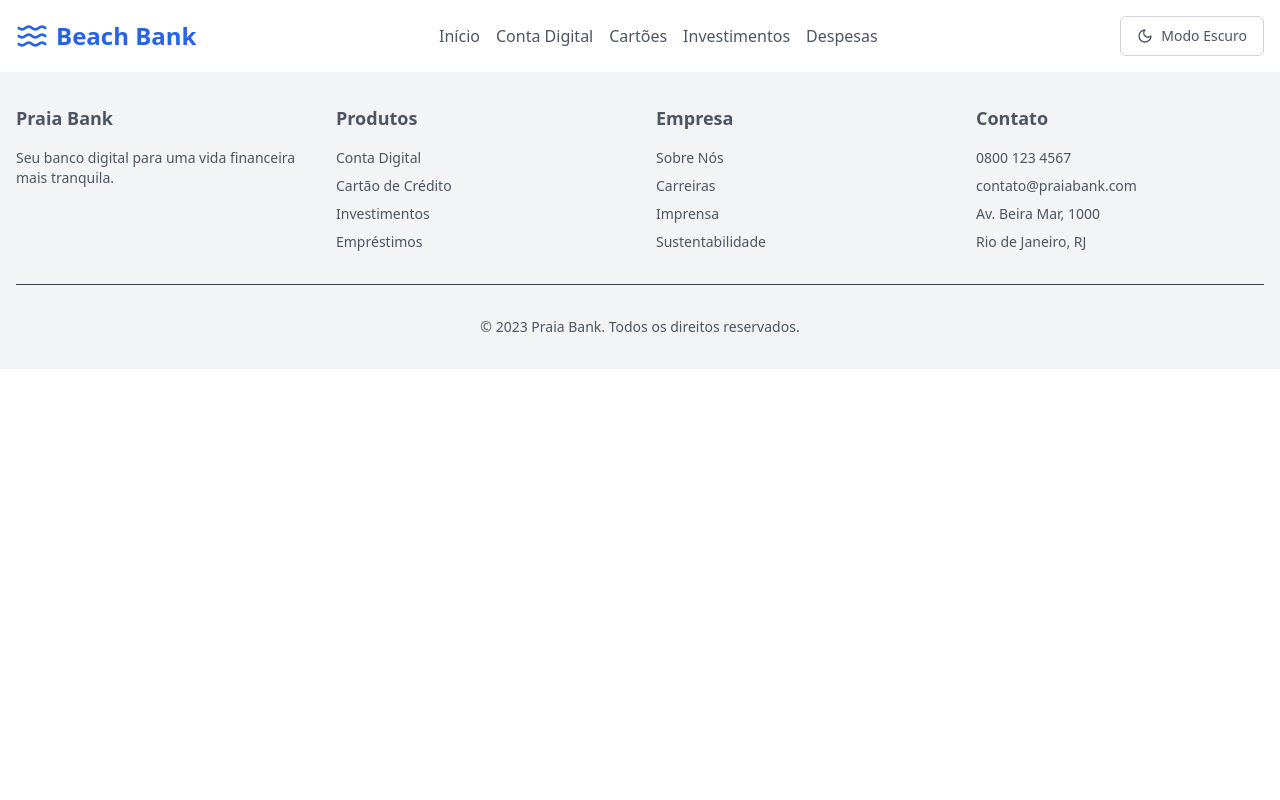
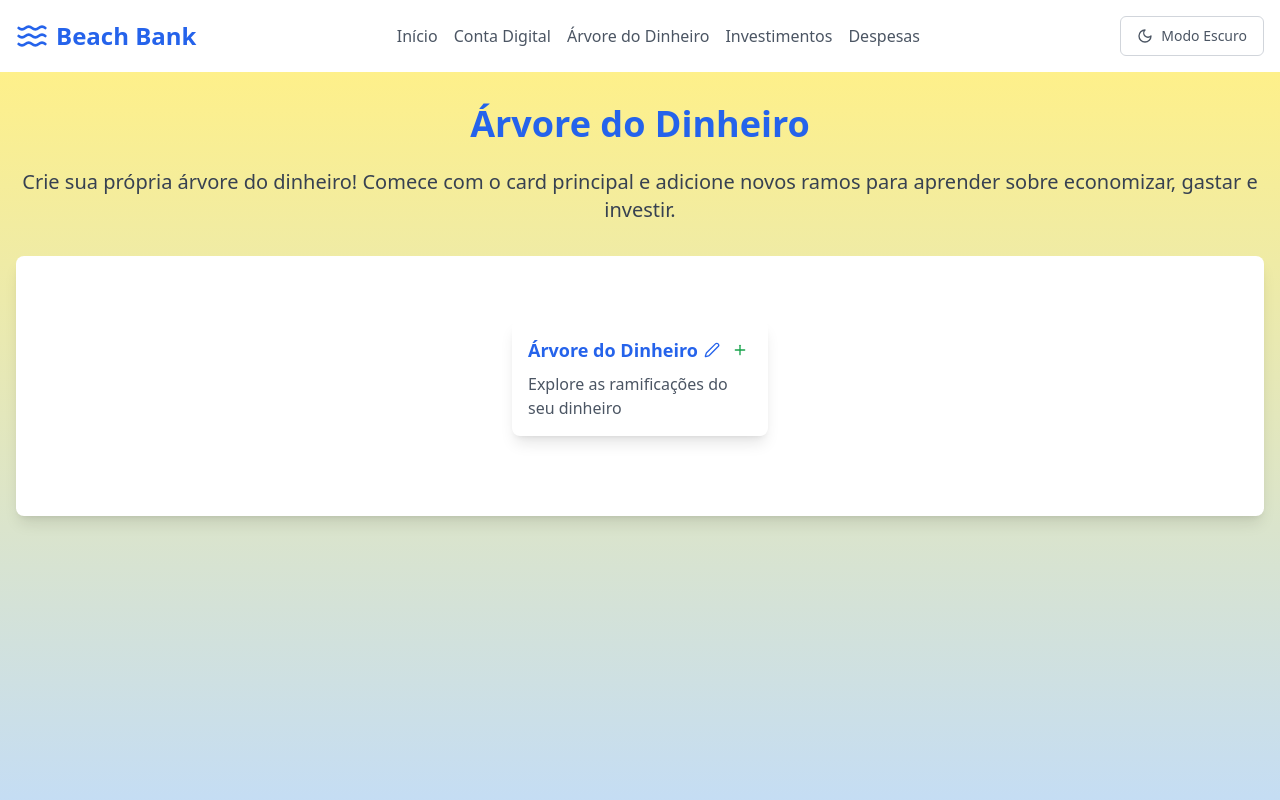
Before and after one commit to igreis/beachBank, a React (Vite) app: page /beachBank/arvore in a window 1280 px wide. Shown: the top 800 px of the page. Built offline with nearby package versions, Linux system fonts and the light colour scheme.

Commit message:
arvore ok e steve trocado

```diff
--- /dev/null
+++ b/src/components/arvore/index.jsx
@@ -0,0 +1,215 @@
+'use client'
+
+import React, { useState } from 'react';
+import { Link } from 'react-router-dom';
+import { Plus, X, Edit2, ChevronUp, ChevronDown, Waves, ArrowLeft } from 'lucide-react';
+
+const initialTree = {
+  id: '1',
+  title: 'Árvore do Dinheiro',
+  description: 'Explore as ramificações do seu dinheiro',
+  children: []
+};
+
+const TreeCard = ({ node, onAddChild, onRemove, onUpdate, isRoot }) => {
+  const [isEditing, setIsEditing] = useState(false);
+  const [editTitle, setEditTitle] = useState(node.title);
+  const [editDescription, setEditDescription] = useState(node.description);
+  const [isExpanded, setIsExpanded] = useState(true);
+
+  const handleSave = () => {
+    onUpdate(node.id, {
+      ...node,
+      title: editTitle,
+      description: editDescription
+    });
+    setIsEditing(false);
+  };
+
+  const toggleExpand = () => {
+    setIsExpanded(!isExpanded);
+  };
+
+  return (
+    <div className="flex flex-col items-center">
+      <div className="w-64 bg-white dark:bg-gray-800 rounded-lg shadow-lg p-4 mb-4">
+        {isEditing ? (
+          <div className="space-y-2">
+            <input
+              type="text"
+              value={editTitle}
+              onChange={(e) => setEditTitle(e.target.value)}
+              className="w-full p-2 border rounded dark:bg-gray-700 dark:text-white"
+              placeholder="Título"
+            />
+            <textarea
+              value={editDescription}
+              onChange={(e) => setEditDescription(e.target.value)}
+              className="w-full p-2 border rounded dark:bg-gray-700 dark:text-white"
+              placeholder="Descrição"
+              rows="2"
+            />
+            <button
+              onClick={handleSave}
+              className="w-full bg-blue-500 text-white rounded p-2 hover:bg-blue-600 dark:bg-blue-600 dark:hover:bg-blue-700"
+            >
+              Salvar
+            </button>
+          </div>
+        ) : (
+          <div>
+            <div className="flex justify-between items-center mb-2">
+              <h3 className="font-bold text-lg text-blue-600 dark:text-blue-400">{node.title}</h3>
+              <div className="flex gap-1">
+                <button
+                  onClick={() => setIsEditing(true)}
+                  className="p-1 hover:bg-gray-100 dark:hover:bg-gray-700 rounded text-blue-600 dark:text-blue-400"
+                >
+                  <Edit2 size={16} />
+                </button>
+                <button
+                  onClick={() => onAddChild(node.id)}
+                  className="p-1 hover:bg-gray-100 dark:hover:bg-gray-700 rounded text-green-600 dark:text-green-400"
+                >
+                  <Plus size={16} />
+                </button>
+                {!isRoot && (
+                  <button
+                    onClick={() => onRemove(node.id)}
+                    className="p-1 hover:bg-gray-100 dark:hover:bg-gray-700 rounded text-red-600 dark:text-red-400"
+                  >
+                    <X size={16} />
+                  </button>
+                )}
+                {node.children.length > 0 && (
+                  <button
+                    onClick={toggleExpand}
+                    className="p-1 hover:bg-gray-100 dark:hover:bg-gray-700 rounded"
+                  >
+                    {isExpanded ? <ChevronUp size={16} /> : <ChevronDown size={16} />}
+                  </button>
+                )}
+              </div>
+            </div>
+            <p className="text-gray-600 dark:text-gray-300">{node.description}</p>
+          </div>
+        )}
+      </div>
+
+      {isExpanded && node.children.length > 0 && (
+        <div className="relative">
+          <div className="absolute top-0 left-1/2 w-px h-4 bg-blue-300 dark:bg-blue-700"></div>
+          <div className="pt-4">
+            <div className="flex gap-8">
+              {node.children.map((child) => (
+                <div key={child.id} className="relative">
+                  <div className="absolute top-0 left-1/2 w-px h-4 bg-blue-300 dark:bg-blue-700"></div>
+                  <TreeCard
+                    node={child}
+                    onAddChild={onAddChild}
+                    onRemove={onRemove}
+                    onUpdate={onUpdate}
+                    isRoot={false}
+                  />
+                </div>
+              ))}
+            </div>
+          </div>
+        </div>
+      )}
+    </div>
+  );
+};
+
+const CardTree = () => {
+  const [tree, setTree] = useState(initialTree);
+
+  const addChild = (parentId) => {
+    const newNode = {
+      id: Math.random().toString(36).substr(2, 9),
+      title: 'Novo Card',
+      description: 'Adicione uma descrição',
+      children: []
+    };
+
+    const updateTree = (node) => {
+      if (node.id === parentId) {
+        return {
+          ...node,
+          children: [...node.children, newNode]
+        };
+      }
+      return {
+        ...node,
+        children: node.children.map(updateTree)
+      };
+    };
+
+    setTree(updateTree(tree));
+  };
+
+  const removeNode = (nodeId) => {
+    const removeFromTree = (node) => {
+      return {
+        ...node,
+        children: node.children
+          .filter(child => child.id !== nodeId)
+          .map(removeFromTree)
+      };
+    };
+
+    setTree(removeFromTree(tree));
+  };
+
+  const updateNode = (nodeId, updatedNode) => {
+    const updateInTree = (node) => {
+      if (node.id === nodeId) {
+        return updatedNode;
+      }
+      return {
+        ...node,
+        children: node.children.map(updateInTree)
+      };
+    };
+
+    setTree(updateInTree(tree));
+  };
+
+  return (
+    <div className="p-8 max-w-6xl mx-auto overflow-x-auto">
+      <div className="min-w-max">
+        <TreeCard
+          node={tree}
+          onAddChild={addChild}
+          onRemove={removeNode}
+          onUpdate={updateNode}
+          isRoot={true}
+        />
+      </div>
+    </div>
+  );
+};
+
+export default function MoneyTreePage() {
+  return (
+    <div className="min-h-screen bg-gradient-to-b from-yellow-200 to-blue-200 dark:from-indigo-900 dark:to-purple-900">
+
+
+      <main className="container mx-auto px-4 py-8">
+        <h1 className="text-4xl font-bold mb-6 text-center text-blue-600 dark:text-blue-400">
+          Árvore do Dinheiro
+        </h1>
+        <p className="text-xl mb-8 text-center text-gray-700 dark:text-gray-300">
+          Crie sua própria árvore do dinheiro! Comece com o card principal e adicione novos ramos para aprender sobre economizar, gastar e investir.
+        </p>
+
+        <div className="bg-white dark:bg-gray-800 p-8 rounded-lg shadow-lg overflow-x-auto">
+          <CardTree />
+        </div>
+
+
+      </main>
+
+    </div>
+  );
+}
--- a/src/components/header/index.jsx
+++ b/src/components/header/index.jsx
@@ -20,7 +20,7 @@ export const Header = () => {
         <div className="hidden md:flex space-x-4">
           <a href="/beachBank/" className="text-gray-600 dark:text-gray-300 hover:text-blue-600 dark:hover:text-blue-400">Início</a>
           <a href="#" className="text-gray-600 dark:text-gray-300 hover:text-blue-600 dark:hover:text-blue-400">Conta Digital</a>
-          <a href="#" className="text-gray-600 dark:text-gray-300 hover:text-blue-600 dark:hover:text-blue-400">Cartões</a>
+          <a href="/beachBank/arvore" className="text-gray-600 dark:text-gray-300 hover:text-blue-600 dark:hover:text-blue-400">Árvore do Dinheiro</a>
           <a href="/beachBank/investimentos" className="text-gray-600 dark:text-gray-300 hover:text-blue-600 dark:hover:text-blue-400">Investimentos</a>
           <a href="/beachBank/despesas" className="text-gray-600 dark:text-gray-300 hover:text-blue-600 dark:hover:text-blue-400">Despesas</a>
         </div>
--- a/src/components/kids/areaDesenho/index.jsx
+++ b/src/components/kids/areaDesenho/index.jsx
@@ -138,7 +138,7 @@ export default function EducationalGamesPage() {
     const shapes = [
         { src: 'https://it-tehnik.ru/wp-content/uploads/html5-error.jpg', alt: 'Círculo' },
         { src: 'https://th.bing.com/th/id/OIP.93nmuSRCmgrQTWyQ8fHNjAHaKy?rs=1&pid=ImgDetMain', alt: 'Quadrado' },
-        { src: 'https://th.bing.com/th/id/R.f56e8a57952546d0e262c8e68f8ae047?rik=ZYMDHj56AuSlaA&riu=http%3a%2f%2fupload.wikimedia.org%2fwikipedia%2fpt%2fb%2fb3%2fSteveMinecraft.png&ehk=BcCOaRMJy4pyBOpXYKakkLA74u1dYlE3z%2fOLeigfLLo%3d&risl=&pid=ImgRaw&r=0', alt: 'Triângulo' },
+        { src: 'https://s.namemc.com/3d/skin/body.png?id=e05011e55833b73e&model=classic&width=320&height=320&bg1=ffffff&bg2=f4f4f4&shadow_color=000&shadow_radius=9&shadow_x=-12&shadow_y=5', alt: 'Triângulo' },
         { src: 'https://media-gru1-1.cdn.whatsapp.net/v/t61.24694-24/421065775_1085545815886693_8925505037988710976_n.jpg?stp=dst-jpg_tt6&ccb=11-4&oh=01_Q5AaIBoq_ky-PDG2xKcy2VOizMAdWeDc7XcqCOu3TbCQFWyU&oe=674A335A&_nc_sid=5e03e0&_nc_cat=111', alt: 'Estrela' },
         { src: 'https://th.bing.com/th/id/OIP.XRJmL4nPgtv5P9b20argTwAAAA?w=300&h=451&rs=1&pid=ImgDetMain', alt: 'Coração' },
         { src: 'https://media-gru1-1.cdn.whatsapp.net/v/t61.24694-24/458467513_2237315666653105_6680601762236950411_n.jpg?ccb=11-4&oh=01_Q5AaIN6gtjJKwFbBfLotoWR_SxZbVSQsfPIWNLtf0CSevjdS&oe=674B34DC&_nc_sid=5e03e0&_nc_cat=110', alt: 'Diamante' },
--- a/src/main.jsx
+++ b/src/main.jsx
@@ -15,6 +15,7 @@ import AlgoritmoDijkstra from './components/dijkstra'
 import KidsPage from './components/kids/home'
 import EducationalGamesPage from './components/kids/areaDesenho/index'
 import JogoDaMemoria from './components/kids/memoria/index'
+import MoneyTreePage from './components/arvore/index'
 
 
 createRoot(document.getElementById('root')).render(
@@ -32,6 +33,7 @@ createRoot(document.getElementById('root')).render(
         <Route path='/kids' element={<KidsPage />} />
         <Route path='kids/area' element={<EducationalGamesPage />} />
         <Route path='kids/memoria' element={<JogoDaMemoria />} />
+        <Route path='/arvore' element={<MoneyTreePage />} />
       </Routes>
       <Footer />
       <ToastContainer autoClose={3000} className="toast-container" />
```
